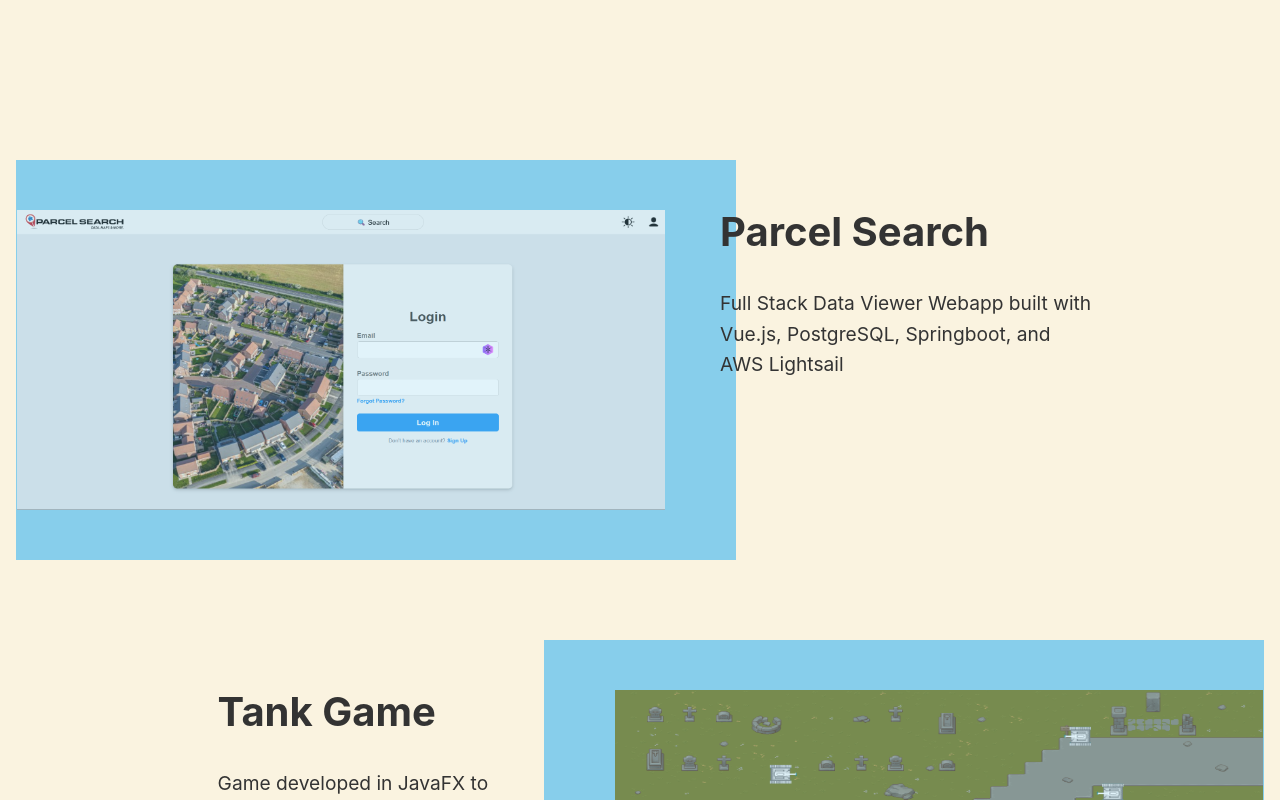
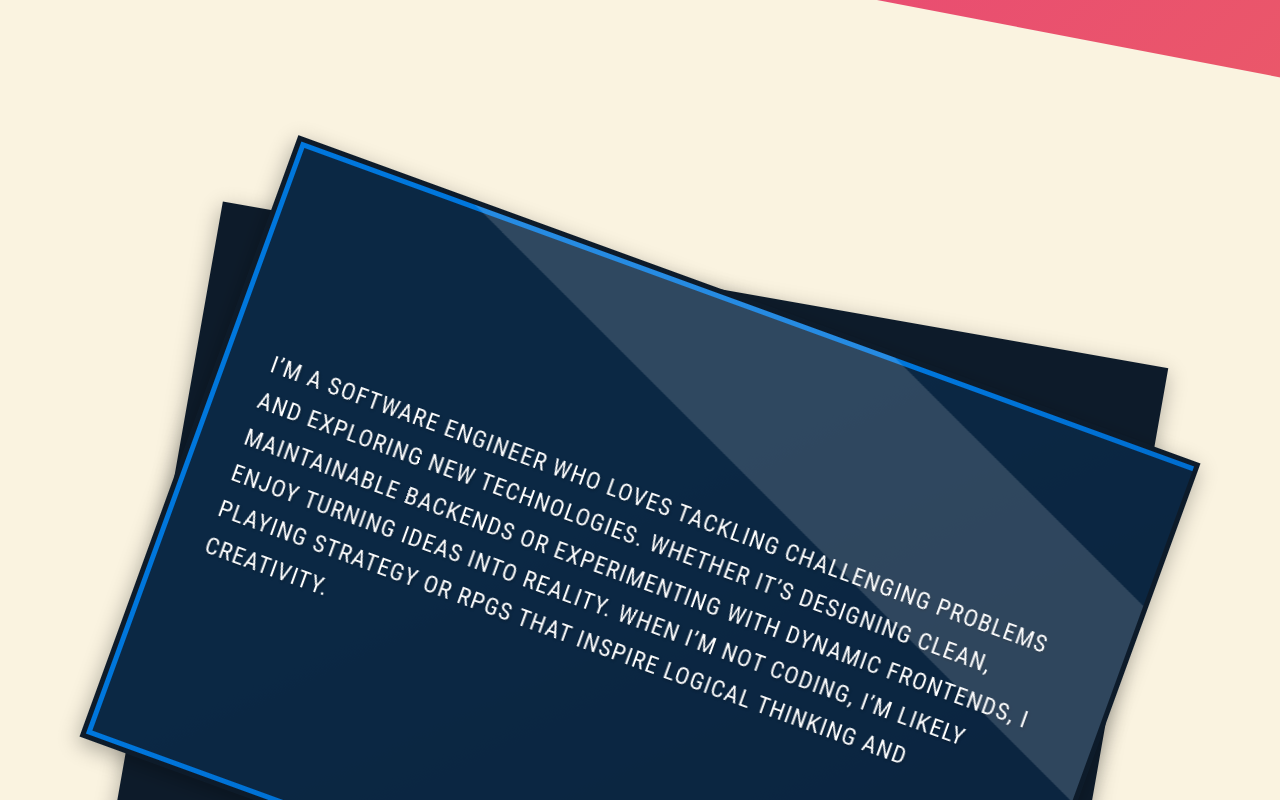
Before and after one commit to Choconaut/portfolio, a Vue app: page / in a window 1280 px wide. Shown: the part 720-1520 px from the top of the page. Built offline with nearby package versions, Linux system fonts and the light colour scheme.

Commit message:
Implement AboutMe + Update image
Implemented AboutMe

Updated parcelsearch image

```diff
--- a/src/App.vue
+++ b/src/App.vue
@@ -33,11 +33,11 @@ onMounted(() => {
       <HomeView/>
     </div>
   </div>
+  <div id="about" class="about-me-container">
+    <AboutMeView />
+  </div>
   <div id="projects">
     <ProjectView/>
-  </div>
-  <div id="about">
-    <AboutMeView />
   </div>
   <div id="connect">
     <FooterView />
@@ -50,11 +50,16 @@ onMounted(() => {
   display: flex;
   flex-direction: column;
   width: 100vw;
-  height: 100vh;
+  height: 115vh;
   background: linear-gradient(-45deg, #ee7752, #e73c7e, #23a6d5, #23d5ab);
   background-size: 400% 400%;
   animation: gradient 15s ease infinite;
   padding-top: 5rem;
+
+  @media(max-width: 768px) {
+    padding-top: 2rem;
+    height: 90vh;
+  }
 }
 
 .main-container::after {
@@ -89,9 +94,18 @@ onMounted(() => {
 }
 
 .typing-container {
+  position: absolute;
   width: 100%;
   display: flex;
   margin-top: 10rem;
   justify-content: center;
+  top: 20%;
+  transform: translateY(-50%);
+}
+
+.about-me-container {
+  width: 100vw;
+  display: flex;
+  align-items: center;
 }
 </style>
--- a/src/views/AboutMeView.vue
+++ b/src/views/AboutMeView.vue
@@ -1,17 +1,152 @@
 <script setup lang="ts">
+document.addEventListener("DOMContentLoaded", () => {
+  const cards = document.querySelectorAll(".description, .card-frame");
+  const observer = new IntersectionObserver((entries, obs) => {
+    entries.forEach(entry => {
+      if (entry.isIntersecting) {
+        const index = Array.from(cards).indexOf(entry.target);
+        setTimeout(() => {
+          entry.target.classList.add("in-view");
+          obs.unobserve(entry.target);
+        }, index * 200); // 300ms between each card
+      }
+    });
+  }, { threshold: 0.4 });
 
+  cards.forEach(card => observer.observe(card));
+});
 </script>
 
 <template>
 <div class="about-me-container">
-  hello
+  <div class="card-frame">
+    <div class="description">
+    I’m a software engineer who loves tackling challenging problems and exploring
+    new technologies. Whether it’s designing clean, maintainable backends or
+    experimenting with dynamic frontends, I enjoy turning ideas into reality.
+    When I’m not coding, I’m likely playing strategy or RPGs that inspire logical
+    thinking and creativity.
+    </div>
+  </div>
 </div>
 </template>
 
 <style scoped>
 .about-me-container {
-  width: 100vw;
-  height: 60vh;
+  height: 100vh;
+  display: flex;
   background: var(--color-background);
+  justify-content: center;
+  align-items: center;
+}
+
+/* outer darker card */
+.card-frame {
+  position: relative;
+  height: 40rem;
+  width: 60rem;
+  transform: rotate(7deg);
+  background-color: #0D1B2A;
+  overflow: visible;
+  opacity: 0;
+
+  @media(max-width: 560px) {
+    height: 30vh;
+    width: 85vw;
+  }
+
+  @media(min-width: 560px) and (max-width: 1200px) {
+    height: 50vh;
+    width: 70vw;
+  }
+}
+
+.card-frame.in-view {
+  animation: slide-in 0.5s ease-in-out forwards;
+  opacity: 1;
+  box-shadow: 0 6px 20px rgba(0, 0, 0, 0.3);
+}
+
+.description {
+  height: 40rem;
+  width: 60rem;
+  padding: 2rem 3rem;
+  opacity: 0;
+  color: #FFFFFF;
+  font-size: clamp(0.6rem, 2vw, 1.5rem);
+  display: flex;
+  align-items: center;
+  background: linear-gradient(135deg, #0077DD 40%, #005BB5 100%);
+  border: 5px solid #0D1B2A;
+  font-family: 'Roboto Condensed', sans-serif;
+  text-transform: uppercase;
+  transition: transform .2s ease, box-shadow .2s ease;
+  letter-spacing: 0.05em;
+  text-shadow: 1px 1px 3px rgba(0, 0, 0, 0.3);
+  position: relative;
+  overflow: hidden;
+
+  @media(max-width: 560px) {
+    height: 30vh;
+    width: 85vw;
+  }
+
+  @media(min-width: 560px) and (max-width: 1200px) {
+    height: 50vh;
+    width: 70vw;
+  }
+}
+
+.description::before {
+  content: "";
+  position: absolute;
+  top: -10%;
+  right: -25%;
+  width: 150%;
+  height: 30%;
+  background: rgba(255,255,255,0.15);
+  transform: rotate(25deg);
+  pointer-events: none;
+}
+
+.description::after {
+  content: "ABOUT ME";
+  position: absolute;
+  bottom: 0;
+  left: 0;
+  width: 100%;
+  padding: 0.5rem 1rem;
+  background: rgba(13,27,42,0.85);
+  font-size: 1.25rem;
+  text-align: center;
+}
+
+.description::after {
+  content: "";
+  position: absolute;
+  inset: 5px; /* Slightly inset */
+  pointer-events: none;
+  z-index: -1;
+}
+
+
+.description:hover {
+  transform: rotate(20deg) scale(1.05);
+  box-shadow: 0 15px 40px rgba(0,0,0,0.5);
+}
+
+.description.in-view {
+  animation: slide-in 0.5s ease-in-out forwards;
+  opacity: 1;
+  box-shadow: 0 6px 20px rgba(0, 0, 0, 0.3);
+}
+
+@keyframes slide-in {
+  0% {
+    transform: rotate(10deg) translateX(-100%);
+  }
+  100% {
+    transform: rotate(10deg) translateX(0);
+  }
 }
 </style>
--- a/src/views/HomeView.vue
+++ b/src/views/HomeView.vue
@@ -14,7 +14,7 @@ let i = 0
 let timer: ReturnType<typeof setTimeout> | null = null
 
 function typeNow() {
-  let letters = words[i].split("")
+  const letters = words[i].split("")
   const loopTyping = () => {
     if (letters.length > 0) {
       text.value += letters.shift()
@@ -28,7 +28,7 @@ function typeNow() {
 }
 
 function deleteNow() {
-  let letters = words[i].split("")
+  const letters = words[i].split("")
   const loopDeleting = () => {
     if (letters.length > 0) {
       letters.pop()
```
Also changed, not shown: public/parcel-search.png.
